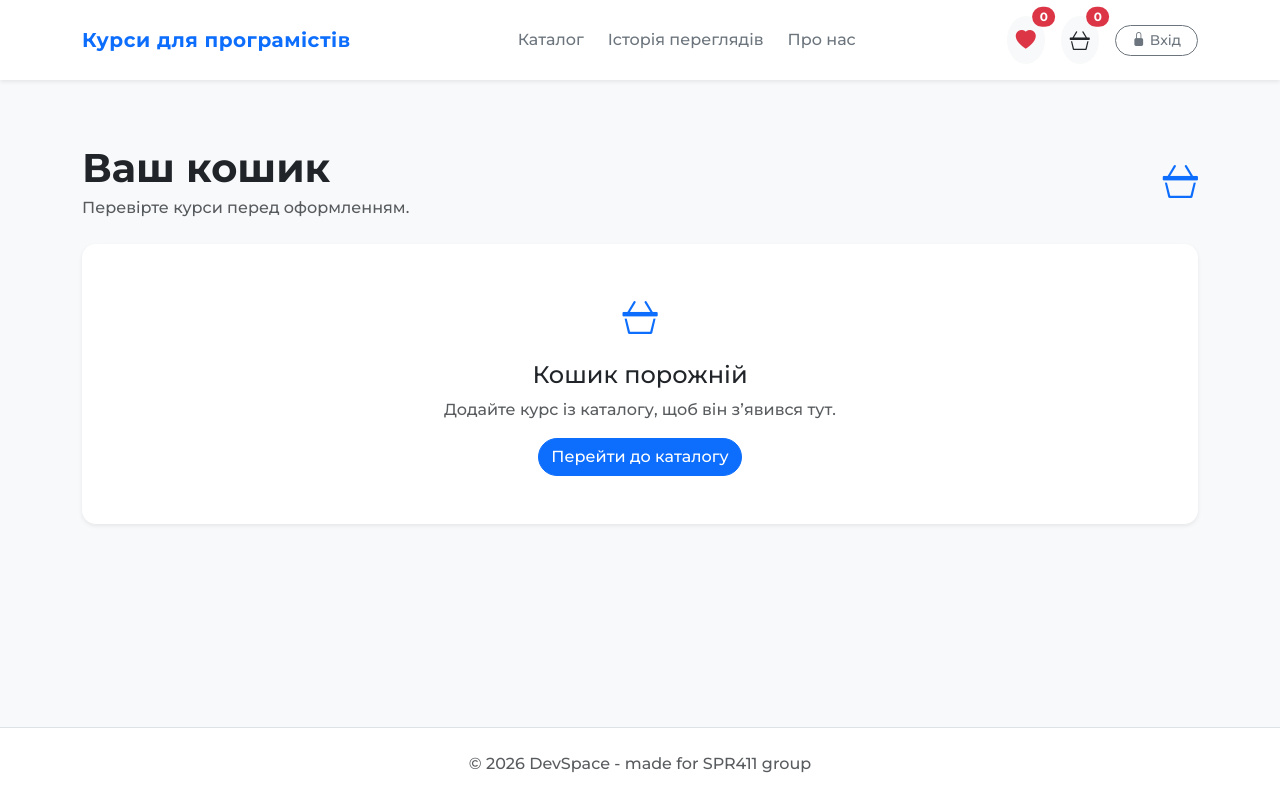
After one commit to AndrewHale01/Django, a Django app: page /cart/ in a window 1280 px wide. The commit adds this page. Run offline with Django 5.2, Linux system fonts and the light colour scheme.

Commit message:
Final the project

```diff
--- a/djangoshopapp/settings.py
+++ b/djangoshopapp/settings.py
@@ -67,6 +67,7 @@ TEMPLATES = [
                 'django.template.context_processors.request',
                 'django.contrib.auth.context_processors.auth',
                 'django.contrib.messages.context_processors.messages',
+                'products_app.context_processors.shopping_data',
             ],
         },
     },
--- /dev/null
+++ b/products_app/context_processors.py
@@ -0,0 +1,15 @@
+from .models import Course
+from decimal import Decimal
+
+
+def shopping_data(request):
+    favorite_ids = request.session.get('favorite_courses', [])
+    cart_ids = request.session.get('cart_courses', [])
+    cart_items = Course.objects.filter(id__in=cart_ids)
+    return {
+        'favorite_course_ids': favorite_ids,
+        'favorite_count': len(favorite_ids),
+        'cart_courses': cart_items,
+        'cart_count': len(cart_ids),
+        'cart_total': sum((course.price for course in cart_items), Decimal('0')),
+    }
--- /dev/null
+++ b/products_app/templates/products/cart.html
@@ -0,0 +1,63 @@
+{% extends 'products/layout.html' %}
+
+{% block content %}
+<div class="cart-page py-3">
+  <div class="d-flex justify-content-between align-items-center mb-4">
+    <div>
+      <h1 class="fw-bold mb-1">Ваш кошик</h1>
+      <p class="text-muted mb-0">Перевірте курси перед оформленням.</p>
+    </div>
+    <i class="bi bi-basket3 cart-heading-icon" aria-hidden="true"></i>
+  </div>
+
+  {% if courses %}
+  <div class="row g-4 align-items-start">
+    <div class="col-lg-8">
+      {% for course in courses %}
+      <div class="cart-product d-flex align-items-center gap-3 mb-3 p-3 shadow-sm">
+        {% if course.image %}
+        <img src="{{ course.image }}" alt="{{ course.title }}">
+        {% endif %}
+        <div class="flex-grow-1">
+          <a href="{% url 'course_detail' course.id %}" class="h5 text-decoration-none text-dark">{{ course.title }}</a>
+          <p class="text-muted small mb-0">{{ course.description|truncatewords:15 }}</p>
+        </div>
+        <strong class="text-primary text-nowrap">{{ course.price }} грн</strong>
+        <form method="post" action="{% url 'remove_from_cart' course.id %}">
+          {% csrf_token %}
+          <input type="hidden" name="next" value="{{ request.path }}">
+          <button type="submit" class="btn btn-outline-danger btn-sm" title="Прибрати з кошика"><i class="bi bi-trash"></i></button>
+        </form>
+      </div>
+      {% endfor %}
+    </div>
+    <div class="col-lg-4">
+      <div class="cart-summary p-4 shadow-sm">
+        <h2 class="h5 fw-bold">Підсумок</h2>
+        <div class="d-flex justify-content-between text-muted mb-3">
+          <span>Курсів</span><span>{{ cart_count }}</span>
+        </div>
+        <div class="d-flex justify-content-between border-top pt-3 mb-4">
+          <strong>До сплати</strong><strong class="text-primary">{{ cart_total }} грн</strong>
+        </div>
+        <form method="post" action="{% url 'checkout' %}" class="mb-2">
+          {% csrf_token %}
+          <button type="submit" class="btn btn-primary w-100">Оформити замовлення</button>
+        </form>
+        <form method="post" action="{% url 'clear_cart' %}">
+          {% csrf_token %}
+          <button type="submit" class="btn btn-link text-danger w-100">Очистити кошик</button>
+        </form>
+      </div>
+    </div>
+  </div>
+  {% else %}
+  <div class="cart-empty text-center p-5 shadow-sm">
+    <i class="bi bi-basket3"></i>
+    <h2 class="h4 mt-3">Кошик порожній</h2>
+    <p class="text-muted">Додайте курс із каталогу, щоб він з’явився тут.</p>
+    <a href="{% url 'index' %}" class="btn btn-primary rounded-pill">Перейти до каталогу</a>
+  </div>
+  {% endif %}
+</div>
+{% endblock %}
--- a/products_app/templates/products/layout.html
+++ b/products_app/templates/products/layout.html
@@ -89,8 +89,8 @@
 
             <li class="nav-item">
               <a
-                class="nav-link text-secondary fw-medium"
-                href="#"
+                class="nav-link {% block active_about %}text-secondary fw-medium{% endblock %}"
+                href="{% url 'about' %}"
               >
                 Про нас
               </a>
@@ -100,20 +100,39 @@
 
           <div class="d-flex align-items-center gap-3">
 
-            <a
-              class="btn btn-light position-relative p-2 rounded-circle"
-              href="#"
-              title="Кошик"
-            >
-              <i class="bi bi-basket3 fs-5 text-dark"></i>
+            <a class="btn btn-light position-relative p-2 rounded-circle" href="{% url 'favorites' %}" title="Улюблені курси">
+              <i class="bi bi-heart-fill fs-5 text-danger"></i>
+              <span class="position-absolute top-0 start-100 translate-middle badge rounded-pill bg-danger small">{{ favorite_count }}</span>
+            </a>
 
-              <span
-                class="position-absolute top-0 start-100 translate-middle badge rounded-pill bg-danger small"
-                style="font-size: 0.65rem;"
-              >
-                0
-              </span>
-            </a>
+            <div class="dropdown">
+              <button class="btn btn-light position-relative p-2 rounded-circle" type="button" data-bs-toggle="dropdown" aria-expanded="false" title="Кошик">
+                <i class="bi bi-basket3 fs-5 text-dark"></i>
+                <span class="position-absolute top-0 start-100 translate-middle badge rounded-pill bg-danger small">{{ cart_count }}</span>
+              </button>
+              <div class="dropdown-menu dropdown-menu-end p-3 cart-menu">
+                <h6 class="dropdown-header px-0">Кошик</h6>
+                {% for course in cart_courses %}
+                <div class="cart-item d-flex align-items-center gap-2 py-2 border-bottom">
+                  <span class="small flex-grow-1">{{ course.title }}</span>
+                  <form method="post" action="{% url 'remove_from_cart' course.id %}">
+                    {% csrf_token %}
+                    <input type="hidden" name="next" value="{{ request.path }}">
+                    <button type="submit" class="btn btn-sm text-danger p-0" title="Прибрати з кошика"><i class="bi bi-x-lg"></i></button>
+                  </form>
+                </div>
+                {% empty %}
+                <p class="small text-muted mb-0 px-2">Кошик поки порожній.</p>
+                {% endfor %}
+                {% if cart_courses %}
+                <div class="d-flex justify-content-between fw-bold pt-3 mb-2">
+                  <span>Разом:</span>
+                  <span>{{ cart_total }} грн</span>
+                </div>
+                <a href="{% url 'cart' %}" class="btn btn-primary btn-sm w-100">Відкрити кошик</a>
+                {% endif %}
+              </div>
+            </div>
 
             {% if user.is_staff %}
             <a
--- a/products_app/urls.py
+++ b/products_app/urls.py
@@ -5,6 +5,14 @@ urlpatterns = [
     path('', views.course_list, name='index'),
     path('courses/<int:pk>/', views.course_detail, name='course_detail'),
     path('history/', views.view_history, name='view_history'),
+    path('favorites/', views.favorites, name='favorites'),
+    path('favorites/<int:pk>/toggle/', views.toggle_favorite, name='toggle_favorite'),
+    path('cart/<int:pk>/add/', views.add_to_cart, name='add_to_cart'),
+    path('cart/<int:pk>/remove/', views.remove_from_cart, name='remove_from_cart'),
+    path('cart/', views.cart, name='cart'),
+    path('cart/clear/', views.clear_cart, name='clear_cart'),
+    path('cart/checkout/', views.checkout, name='checkout'),
+    path('about/', views.about, name='about'),
     path('admin-panel/', views.admin_panel, name='admin_panel'),
     path('admin-panel/add/', views.course_add, name='course_add'),
     path('admin-panel/edit/<int:pk>/', views.course_edit, name='course_edit'),
--- a/products_app/views.py
+++ b/products_app/views.py
@@ -21,6 +21,65 @@ def view_history(request):
     history_ids = request.session.get('viewed_courses', [])
     viewed_courses = Course.objects.filter(id__in=history_ids)
     return render(request, 'products/view_history.html', {'courses': viewed_courses})
+
+def favorites(request):
+    favorite_ids = request.session.get('favorite_courses', [])
+    courses = Course.objects.filter(id__in=favorite_ids)
+    return render(request, 'products/favorites.html', {'courses': courses})
+
+@require_http_methods(["POST"])
+def toggle_favorite(request, pk):
+    get_object_or_404(Course, pk=pk)
+    favorite_ids = request.session.get('favorite_courses', [])
+    if pk in favorite_ids:
+        favorite_ids.remove(pk)
+    else:
+        favorite_ids.append(pk)
+    request.session['favorite_courses'] = favorite_ids
+    request.session.modified = True
+    return redirect(request.POST.get('next', 'index'))
+
+@require_http_methods(["POST"])
+def add_to_cart(request, pk):
+    get_object_or_404(Course, pk=pk)
+    cart_ids = request.session.get('cart_courses', [])
+    if pk not in cart_ids:
+        cart_ids.append(pk)
+    request.session['cart_courses'] = cart_ids
+    request.session.modified = True
+    return redirect(request.POST.get('next', 'index'))
+
+@require_http_methods(["POST"])
+def remove_from_cart(request, pk):
+    cart_ids = request.session.get('cart_courses', [])
+    if pk in cart_ids:
+        cart_ids.remove(pk)
+        request.session['cart_courses'] = cart_ids
+        request.session.modified = True
+    return redirect(request.POST.get('next', 'index'))
+
+@require_http_methods(["GET"])
+def cart(request):
+    cart_ids = request.session.get('cart_courses', [])
+    courses = Course.objects.filter(id__in=cart_ids)
+    return render(request, 'products/cart.html', {'courses': courses})
+
+@require_http_methods(["POST"])
+def clear_cart(request):
+    request.session['cart_courses'] = []
+    request.session.modified = True
+    return redirect('cart')
+
+@require_http_methods(["POST"])
+def checkout(request):
+    if not request.session.get('cart_courses', []):
+        return redirect('cart')
+    request.session['cart_courses'] = []
+    request.session.modified = True
+    return render(request, 'products/checkout_success.html')
+
+def about(request):
+    return render(request, 'products/about.html')
 
 def admin_panel(request):
     if not request.user.is_staff:
--- a/static/style.css
+++ b/static/style.css
@@ -12,3 +12,73 @@
   transform: translateY(-10px);
   box-shadow: 0 15px 30px rgba(0, 0, 0, 0.15);
 }
+
+.favorite-form {
+  position: absolute;
+  top: 14px;
+  right: 14px;
+  z-index: 3;
+}
+
+.favorite-button {
+  width: 42px;
+  height: 42px;
+  border: 0;
+  border-radius: 50%;
+  background: rgba(255, 255, 255, 0.92);
+  color: #dc3545;
+  font-size: 1.25rem;
+  transition: transform 0.2s ease, background-color 0.2s ease;
+}
+
+.favorite-button:hover,
+.favorite-button.is-favorite {
+  background: #fff0f2;
+  transform: scale(1.1);
+}
+
+.cart-menu {
+  min-width: 290px;
+}
+
+.about-highlight {
+  border-left: 5px solid #0d6efd;
+  border-radius: 16px;
+  background: #fff;
+  padding: 2rem;
+}
+
+.about-highlight > i {
+  color: #0d6efd;
+  font-size: 2.5rem;
+}
+
+.favorites-heading-icon {
+  color: #dc3545;
+  font-size: 2rem;
+}
+
+.cart-product,
+.cart-summary,
+.cart-empty {
+  border-radius: 14px;
+  background: #fff;
+}
+
+.cart-product img {
+  width: 72px;
+  height: 72px;
+  object-fit: contain;
+  border-radius: 8px;
+}
+
+.cart-heading-icon,
+.cart-empty i {
+  color: #0d6efd;
+  font-size: 2.2rem;
+}
+
+.checkout-icon {
+  color: #198754;
+  font-size: 4rem;
+}
```
Also changed, not shown: products_app/templates/products/about.html (added, +22 -0 lines), products_app/templates/products/checkout_success.html (added, +10 -0 lines), products_app/templates/products/course_detail.html (+16 -3 lines), products_app/templates/products/course_list.html (+14 -3 lines), products_app/templates/products/favorites.html (added, +41 -0 lines), db.sqlite3.
